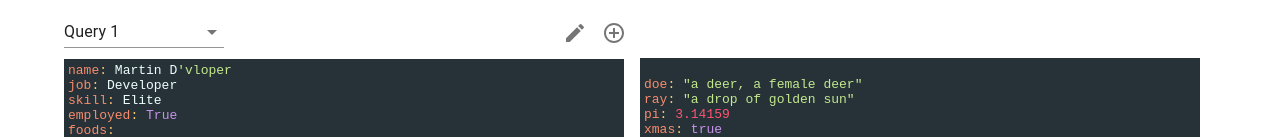
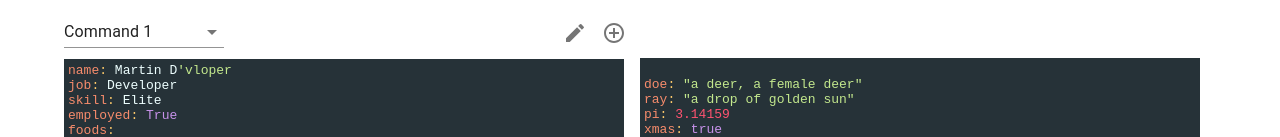
Before and after one commit to mladenkn/react-music, a React (Create React App) app in the folder client/: page /admin in a window 1280 px wide. Shown: the top 137 px of the page. Built offline with nearby package versions, Linux system fonts and the light colour scheme.

Commit message:
changed more query names to command names

```diff
--- a/client/src/music-client/logic/adminSection.ts
+++ b/client/src/music-client/logic/adminSection.ts
@@ -4,7 +4,7 @@ export const useAdminSectionLogic = () => {
 
   const commands = [
     {
-      name: 'Query 1',
+      name: 'Command 1',
       yaml: `name: Martin D'vloper
 job: Developer
 skill: Elite
@@ -25,7 +25,7 @@ education: |
 `
     },
     {
-      name: 'Query 2',
+      name: 'Command 2',
       yaml: `# A list of tasty fruits
 - Apple
 - Orange
@@ -34,7 +34,7 @@ education: |
 `
     },
     {
-      name: 'Query 3',
+      name: 'Command 3',
       yaml: `# Employee records
 -  martin:
     name: Martin D'vloper
--- a/client/src/music-client/view/AdminSection.tsx
+++ b/client/src/music-client/view/AdminSection.tsx
@@ -11,22 +11,22 @@ const useStyles = makeStyles({
     display: 'flex',
     alignItems: 'start',
   },
-  querySelect: {
+  commandSelect: {
     width: ems(10),
   },
-  querEditorActionBar: {
+  commandEditorActionBar: {
     display: 'flex',
     justifyContent: 'space-between',
     alignItems: 'baseline',
     marginBottom: ems(0.7),
   },
-  querEditorActionBarRight: {
+  commandEditorActionBarRight: {
     marginRight: ems(-0.3),
   },
   addButton: {
     marginLeft: ems(0.5)
   },
-  queryEditorCol: {
+  commandEditorCol: {
     width: ems(35),
     marginLeft: ems(3),
     display: 'flex',
@@ -49,24 +49,24 @@ const useStyles = makeStyles({
 
 export const AdminSection = () => {
 
-  const { commands: queries, activeCommand: activeQuery, setActiveCommandName: setActiveQueryName, responseYaml } = useAdminSectionLogic()
+  const { commands, activeCommand, setActiveCommandName, responseYaml } = useAdminSectionLogic()
 
   const styles = useStyles()
 
   return (
     <div className={styles.root}>
-      <div className={styles.queryEditorCol}>
-        <div className={styles.querEditorActionBar}>
+      <div className={styles.commandEditorCol}>
+        <div className={styles.commandEditorActionBar}>
           <Select
-            value={activeQuery.name}
-            onChange={e => setActiveQueryName(e.target.value as string)}
-            className={styles.querySelect}
+            value={activeCommand.name}
+            onChange={e => setActiveCommandName(e.target.value as string)}
+            className={styles.commandSelect}
           >
-            {queries.map((queryName) => (
-              <MenuItem key={queryName} value={queryName}>{queryName}</MenuItem>
+            {commands.map(commandName => (
+              <MenuItem key={commandName} value={commandName}>{commandName}</MenuItem>
             ))}
           </Select>
-          <div className={styles.querEditorActionBarRight}>
+          <div className={styles.commandEditorActionBarRight}>
             <IconButton size='small'>
               <EditIcon />
             </IconButton>
@@ -77,7 +77,7 @@ export const AdminSection = () => {
         </div>
         <YamlEditor
           codeMirrorRootClassName={styles.codeMirrorRoot}
-          value={activeQuery.yaml}
+          value={activeCommand.yaml}
         />
         <Button variant="contained" className={styles.executeButton}>Execute</Button>
       </div>
```
